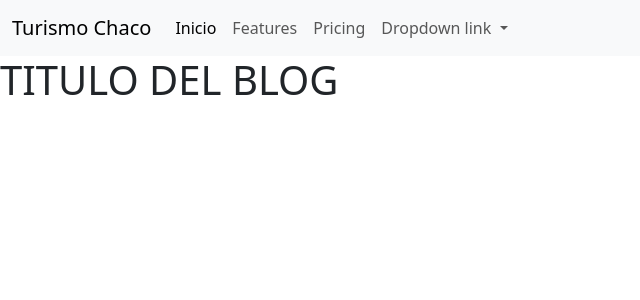
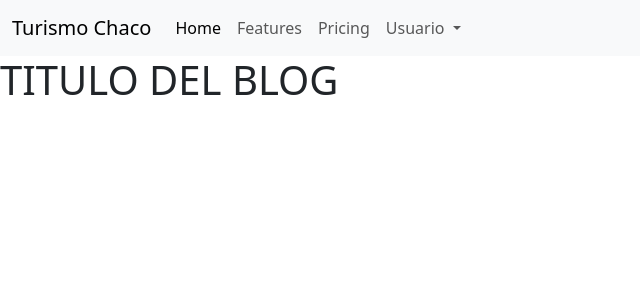
Before and after one commit to MalenaRod/G2_Desafio13, a Django app: page / in a window 1280 px wide. Shown: the top 300 px of the page, without its empty margins (0-640 px from the left). Run offline with Django 4.2, Linux system fonts and the light colour scheme.

Commit message:
logeo_funcional

```diff
--- a/Desafio13/Desafio13/settings/base.py
+++ b/Desafio13/Desafio13/settings/base.py
@@ -17,8 +17,8 @@ BASE_DIR = Path(__file__).resolve().parent.parent
 
 
 # VARIABLES DEL LOGIN
-#LOGIN_URL = 'login/'
-#LOGIN_REDIRECT_URL = ''
+LOGIN_URL = 'login/'
+LOGIN_REDIRECT_URL = '../../'
 
 
 # DJANGO DEBERIA USA MODELO PROPIO PARA USUARIOS
--- a/Desafio13/Usuarios_app/urls.py
+++ b/Desafio13/Usuarios_app/urls.py
@@ -1,9 +1,8 @@
 from django.urls import path
-from usuarios_app import views
 from django.contrib.auth.views import LoginView, LogoutView
 app_name = "usuarios_app"
 
 urlpatterns = [
-	path('login/', LoginView.as_view(template_name = 'login.html', name = 'login')),
-    path('logout/', LogoutView.as_view(next_page= 'login/',name = 'logout'))
+	path('login/', LoginView.as_view(template_name = 'usuarios/login.html'), name = 'login'),
+    path('logout/', LogoutView.as_view(next_page= '../login'),name = 'logout')
 ]
--- a/Desafio13/core/urls.py
+++ b/Desafio13/core/urls.py
@@ -3,5 +3,5 @@ from django.urls import path, include
 
 urlpatterns = [
 	path('', views.indexView, name = 'index'),
-#    path('usuario/', include('usuarios_app.urls'), name = 'usuario'),
+    path('usuario/', include('Usuarios_app.urls'), name = 'usuario'),
 ]
--- a/Desafio13/templates/base.html
+++ b/Desafio13/templates/base.html
@@ -20,7 +20,7 @@
       <div class="collapse navbar-collapse" id="navbarNavDropdown">
         <ul class="navbar-nav">
           <li class="nav-item">
-            <a class="nav-link active" aria-current="page" href="{% url 'index' %}">Inicio</a>
+            <a class="nav-link active" aria-current="page" href="{% url 'index' %}">Home</a>
           </li>
           <li class="nav-item">
             <a class="nav-link" href="#">Features</a>
@@ -29,12 +29,22 @@
             <a class="nav-link" href="#">Pricing</a>
           </li>
           <li class="nav-item dropdown">
+
+            {% if user.is_authenticated %}
             <a class="nav-link dropdown-toggle" href="#" role="button" data-bs-toggle="dropdown" aria-expanded="false">
-              Dropdown link
+              {{user.first_name}}
             </a>
+
+            {% else %}
+            <a class="nav-link dropdown-toggle" href="{% url 'usuarios_app:login' %}" role="button" data-bs-toggle="dropdown" aria-expanded="false">
+              Usuario
+            </a>
+
+            {% endif %}
+
             <ul class="dropdown-menu">
-              <li><a class="dropdown-item" href="#">Action</a></li>
-              <li><a class="dropdown-item" href="#">Another action</a></li>
+              <li><a class="dropdown-item" href="{% url 'usuarios_app:login' %}">Iniciar Sesion</a></li>
+              <li><a class="dropdown-item" href="{% url 'usuarios_app:logout' %}">Cerrar Sesion</a></li>
               <li><a class="dropdown-item" href="#">Something else here</a></li>
             </ul>
           </li>
--- a/Desafio13/templates/usuarios/login.html
+++ b/Desafio13/templates/usuarios/login.html
@@ -2,7 +2,8 @@
 
 {% block contenido %}
   <h1>Inicio Sesion</h1>
-  <form method="post">{% csrf_token %}
+  <form method="post">
+    {% csrf_token %}
 
     {{form.as_p}}
 
```
